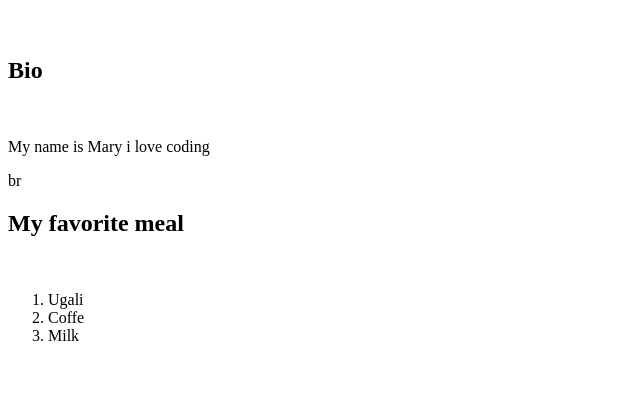
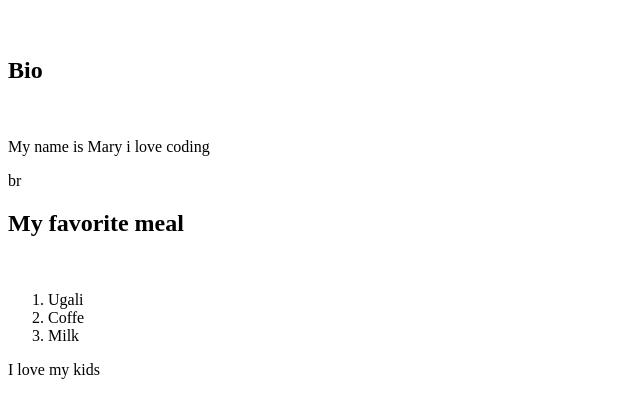
Before and after one commit to ngangamary078/Mary-practice-2, a plain HTML site: page index.html in a window 1280 px wide. Shown: the part 61-478 px from the top of the page, without its empty margins (0-640 px from the left). Drawn offline with Linux system fonts and the light colour scheme.

Commit message:
added some notes

```diff
--- a/index.html
+++ b/index.html
@@ -23,6 +23,9 @@ br
         </ol>
     </p>
 </h2>
+<div>
+    <p> I love my kids</p>
+</div>
 
 </body>
 </html>
```
